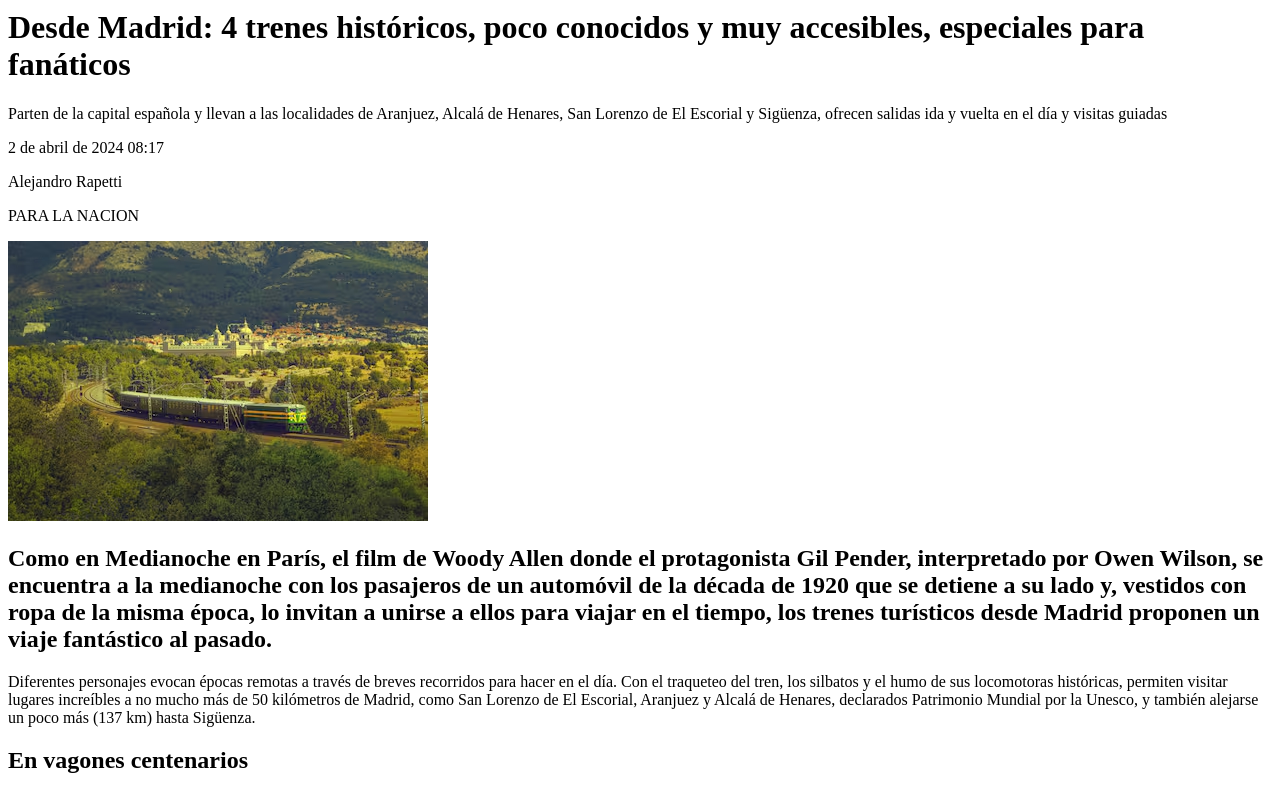
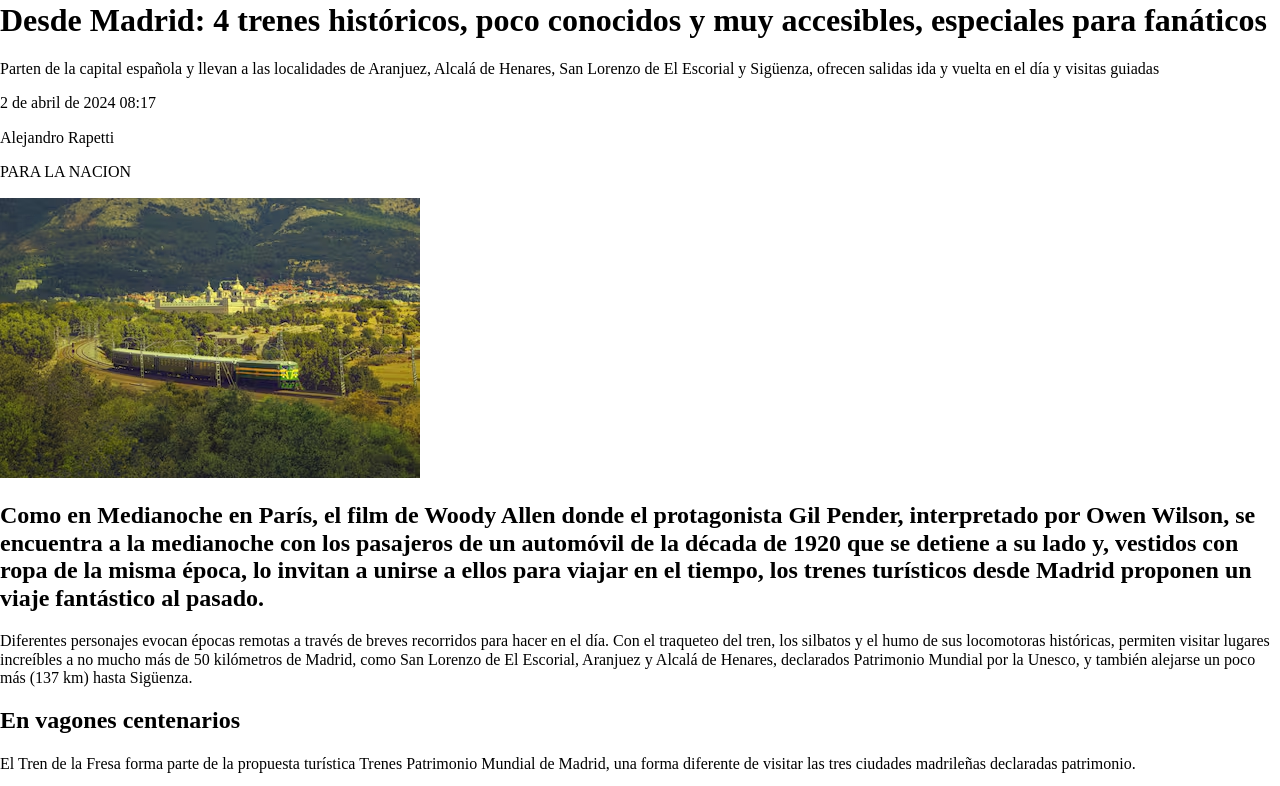
Before and after one commit to BelenRamos/RepoLPPA2024-BeRa, a plain HTML site: page index.html in a window 1280 px wide. Shown: the part 107-893 px from the top of the page. Drawn offline with Linux system fonts and the light colour scheme.

Commit message:
Agrego estilos

```diff
--- a/index.html
+++ b/index.html
@@ -3,6 +3,8 @@
     <head>
         <meta charset="UTF-8">
         <meta name="viewport" content="width=device-width, initial-scale=1.0">
+        <link rel="stylesheet" href="styles/normalize.css">
+        <link rel="stylesheet" href="styles/estilos.css">
         <title>Cuatro trenes históricos, poco conocidos y muy accesibles, especiales para fanáticos</title>
     </head>
     <body>
```
